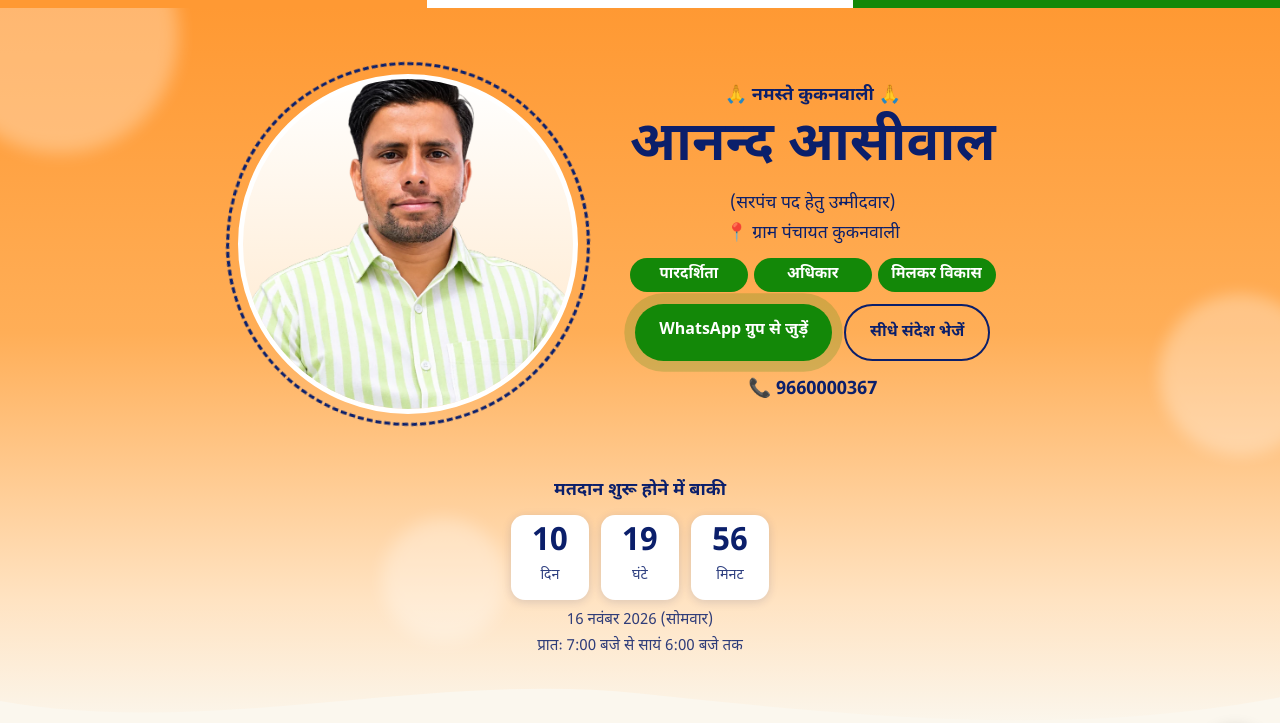
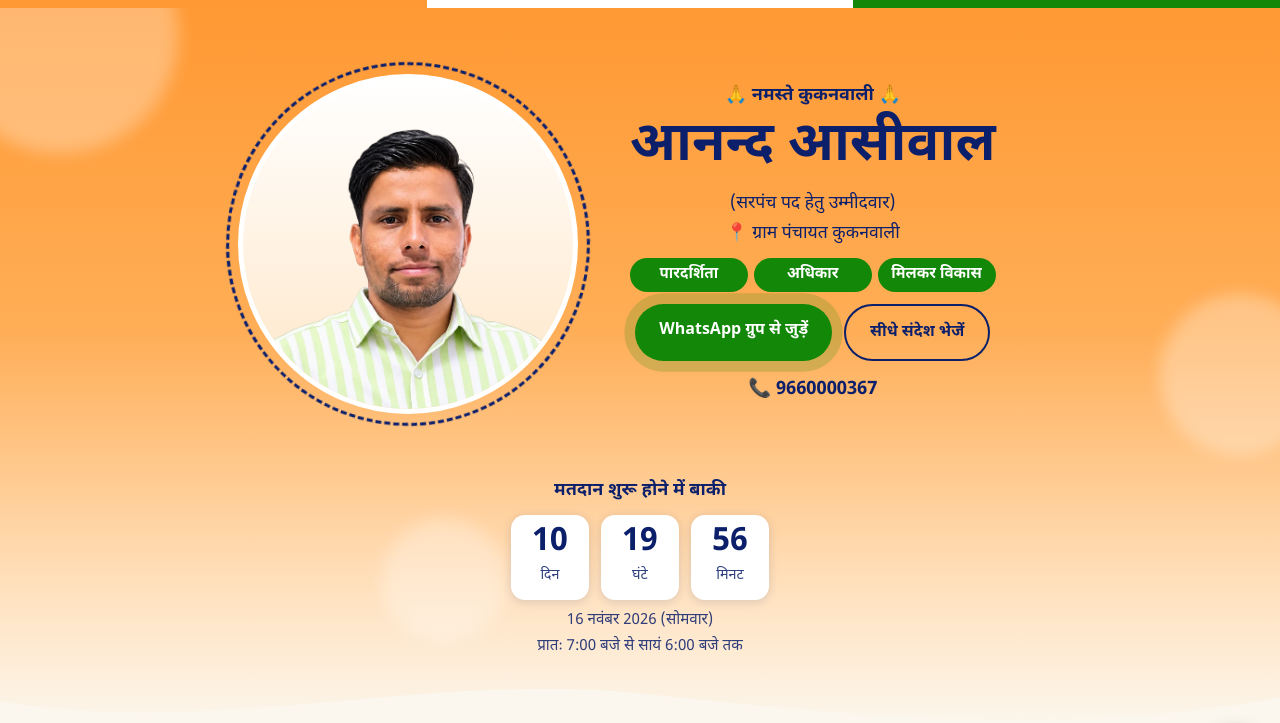
Before and after one commit to anandasiwal/kukanwali-site, a plain HTML site: page index.html in a window 1280 px wide. Shown: the top 723 px of the page. Drawn offline with Linux system fonts and the light colour scheme.

Commit message:
Fix photo crop: add headroom so hair is not clipped in circle
Co-Authored-By: Claude Sonnet 5.5 <noreply@anthropic.com>

```diff
--- a/index.html
+++ b/index.html
@@ -27,7 +27,7 @@
   <div class="wrap hero-inner">
     <div class="photo-wrap">
       <span class="ring"></span>
-      <img class="photo" src="assets/photo2.webp" alt="आनन्द आसीवाल" onerror="this.style.display='none'">
+      <img class="photo" src="assets/photo3.webp" alt="आनन्द आसीवाल" onerror="this.style.display='none'">
     </div>
     <div class="hero-text">
       <p class="namaste">🙏 नमस्ते कुकनवाली 🙏</p>
@@ -135,7 +135,7 @@
     <div class="footer-top reveal">
       <div class="photo-wrap">
         <span class="ring"></span>
-        <img class="photo" src="assets/photo2.webp" alt="आनन्द आसीवाल" onerror="this.style.display='none'">
+        <img class="photo" src="assets/photo3.webp" alt="आनन्द आसीवाल" onerror="this.style.display='none'">
       </div>
       <div>
         <p>🙏 आपका अपना</p>
--- a/style.css
+++ b/style.css
@@ -63,7 +63,7 @@ h3 { font-size: 1.25rem; }
 .photo-wrap { position: relative; width: 190px; height: 190px; flex: none; }
 .photo, .ring { position: absolute; inset: 0; border-radius: 50%; }
 .photo {
-  width: 100%; height: 100%; object-fit: cover; object-position: center 25%;
+  width: 100%; height: 100%; object-fit: cover; object-position: center top;
   border: 5px solid #fff; background: linear-gradient(180deg, #fff, #ffe6c7);
 }
 .ring {
```
Also changed, not shown: assets/photo2.webp (deleted), assets/photo3.webp (added).
